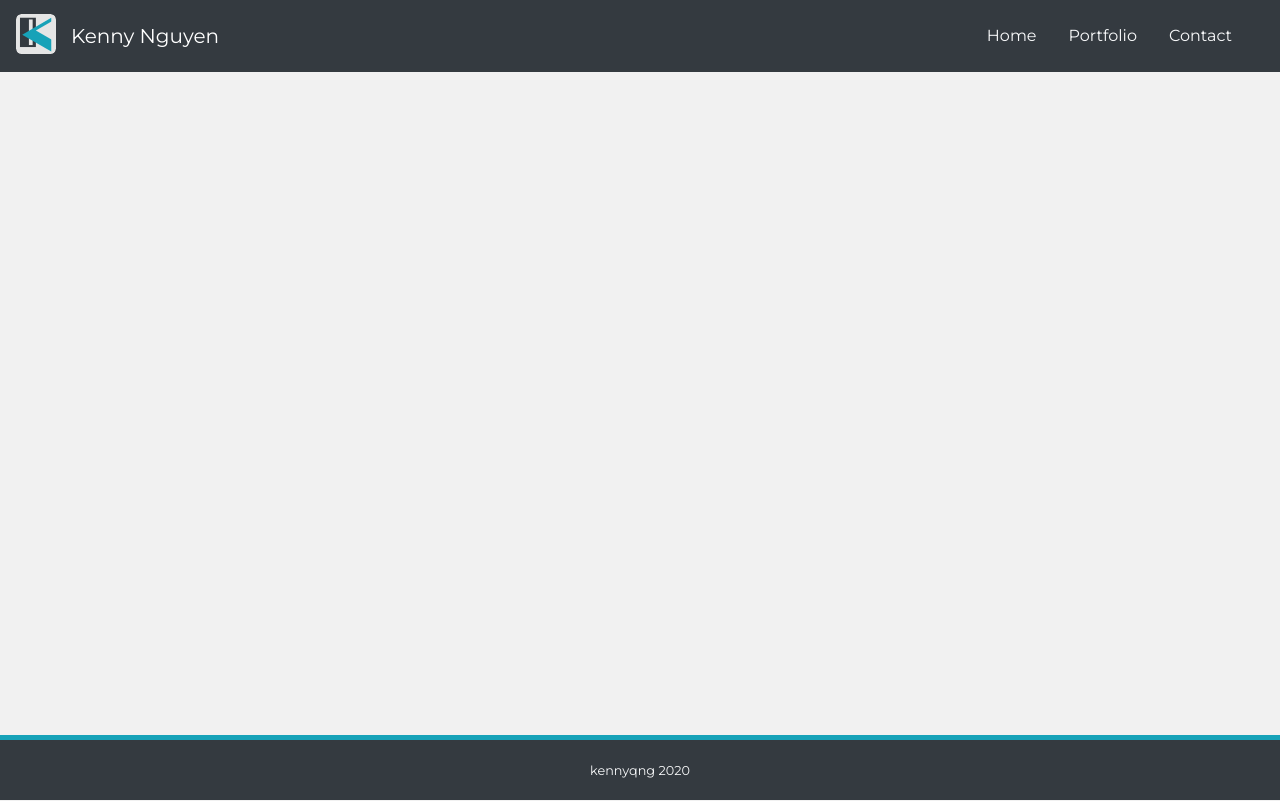
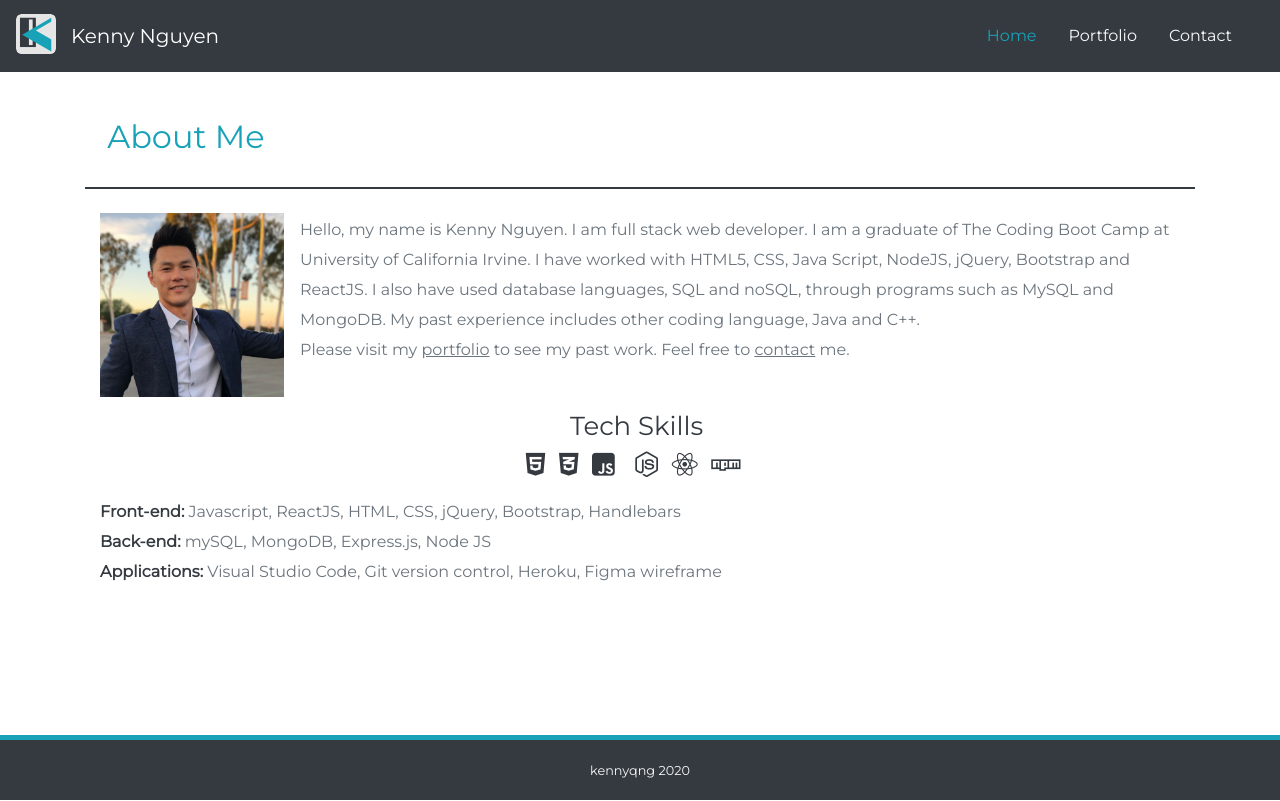
Before and after one commit to kennyqng/portfolio, a React (Create React App) app: page /home in a window 1280 px wide. Built offline with nearby package versions, Linux system fonts and the light colour scheme.

Commit message:
github react deploy

```diff
--- a/package.json
+++ b/package.json
@@ -1,4 +1,5 @@
 {
+  "homepage": "http://kennyqng.github.io/portfolio",
   "name": "portfolio",
   "version": "0.1.0",
   "private": true,
@@ -13,6 +14,8 @@
     "react-scripts": "^3.4.3"
   },
   "scripts": {
+    "predeploy": "npm run build",
+    "deploy": "gh-pages -d build",
     "start": "react-scripts start",
     "build": "react-scripts build",
     "test": "react-scripts test",
@@ -32,5 +35,8 @@
       "last 1 firefox version",
       "last 1 safari version"
     ]
+  },
+  "devDependencies": {
+    "gh-pages": "^3.1.0"
   }
 }
--- a/src/App.css
+++ b/src/App.css
@@ -10,7 +10,7 @@ html {
 
 /* Primary Theme */
 body {
-  background-color: rgba(0, 0, 0, 0.055);
+  /* background-color: rgba(0, 0, 0, 0.055); */
   margin-bottom: 80px;
   font-family: "Montserrat", sans-serif;
   font-size: medium;
@@ -20,6 +20,9 @@ body {
 }
 
 /* HOME */
+.outline {
+  border: none!important;
+}
 .about {
   min-height: 400px;
   font-size: 20px;
--- a/src/App.js
+++ b/src/App.js
@@ -12,7 +12,7 @@ function App() {
     <Router>
       <div className="Portfolio">
         <Navbar/>
-        <Route exact path="/" component={Home} />
+        <Route exact path="/home" component={Home} />
         <Route exact path="/portfolio" component={Portfolio} />
         <Route path="/contact" component={Contact} />
         <Footer />
--- a/src/components/Navbar.js
+++ b/src/components/Navbar.js
@@ -8,7 +8,7 @@ function Navbar() {
     <nav className="navbar navbar-expand-xl navbar-dark bg-dark justify-content-center mx-0 mb-4">
       <a
         className="navbar-brand justify-content-center text-white mx-0"
-        href="/"
+        href="/home"
       >
         <img
           src={logo}
@@ -27,9 +27,9 @@ function Navbar() {
         <ul className="nav">
           <li className="nav-item active">
             <Link
-              to="/"
+              to="/home"
               className={
-                location.pathname === "/" ? "nav-link " : "nav-link text-light"
+                location.pathname === "/home" ? "nav-link " : "nav-link text-light"
               }
             >
               Home <span className="sr-only">(current)</span>
--- a/src/components/Thumbnail/style.css
+++ b/src/components/Thumbnail/style.css
@@ -52,7 +52,7 @@
   padding: 15px;
   box-shadow: inset 0px 5px 10px rgba(0,0,0,0.4);
   word-wrap: break-word;
-  overflow: hidden;
+  /* overflow: hidden; */
 }
 .summary a {
   color: #17a2b8;
@@ -72,5 +72,6 @@
     height: 241px;
     max-width: 648px;
     box-shadow: inset 5px 0px 5px rgba(0,0,0,0.4);
-  }
+    padding: 30px;
 }
+}
--- a/src/components/pages/Contact.js
+++ b/src/components/pages/Contact.js
@@ -27,7 +27,7 @@ function Contact() {
   return (
     <div className="contact">
       {/* Form goes here */}
-      <div className="container bg-white border border-light pb-4 form">
+      <div className="container bg-white border border-light pb-4 outline form">
         <h2 className="text-info py-2">Contact</h2>
 
         <div className="container border border-dark mb-4 line"></div>
--- a/src/components/pages/Home.js
+++ b/src/components/pages/Home.js
@@ -4,7 +4,7 @@ import profile from "../../Assets/profile.JPG";
 function Home() {
   return (
     <div>
-      <div className="container bg-white border border-light pb-4 about">
+      <div className="container bg-white border border-light pb-4 outline about">
         <h2 className="text-info py-2">About Me</h2>
 
         <div className="container border border-dark mb-4 "></div>
@@ -13,21 +13,21 @@ function Home() {
           <div className="bio">
             <img src={profile} className="float-left pr-3" alt="profile"></img>
             <small className="text-muted">
-              Hello, my name is Kenny Nguyen. I am full stack web
-              developer. I am a graduate of The Coding Boot Camp at University
-              of California Irvine. I have worked with HTML5, CSS, Java Script,
-              NodeJS, jQuery, Bootstrap and ReactJS. I also have used database
+              Hello, my name is Kenny Nguyen. I am full stack web developer. I
+              am a graduate of The Coding Boot Camp at University of California
+              Irvine. I have worked with HTML5, CSS, Java Script, NodeJS,
+              jQuery, Bootstrap and ReactJS. I also have used database
               languages, SQL and noSQL, through programs such as MySQL and
               MongoDB. My past experience includes other coding language, Java
               and C++.
               <br></br>
               Please visit my{" "}
               <a className="link" href="/portfolio">
-                portfolio{" "}
-              </a>
+                portfolio
+              </a>{" "}
               to see my past work. Feel free to{" "}
               <a className="link" href="/contact">
-                contact{" "}
+                contact
               </a>{" "}
               me.
             </small>
@@ -41,20 +41,19 @@ function Home() {
             <i className="fab fa-react"></i>&nbsp;&nbsp;
             <i className="fab fa-npm"></i>&nbsp;&nbsp;
           </div>
-          <small className="text">Languages: </small>
+          <small className="text">Front-end: </small>
           <small className="text-muted">
-            Javascript, HTML, CSS, Node JS, SQL, noSQL
+            Javascript, ReactJS, HTML, CSS, jQuery, Bootstrap, Handlebars
           </small>
           <br></br>
-          <small className="text">Libraries: </small>
+          <small className="text">Back-end: </small>
           <small className="text-muted">
-            ReactJS, Bootstrap, Handlebars, JQuery, Canvas JS
+            mySQL, MongoDB, Express.js, Node JS
           </small>
           <br></br>
           <small className="text">Applications: </small>
           <small className="text-muted">
-            Visual Studio Code, MySQL, MongoDB, Robo 3T, Git version control,
-            Heroku, Figma wireframe
+            Visual Studio Code, Git version control, Heroku, Figma wireframe
           </small>
         </div>
       </div>
--- a/src/components/pages/Portfolio.js
+++ b/src/components/pages/Portfolio.js
@@ -60,7 +60,7 @@ function Portfolio() {
     }
   ];
   return (
-    <div className="container bg-white border border-light pb-4">
+    <div className="container bg-white border border-light pb-4 outline">
       <h2 className="text-info py-2">Portfolio</h2>
       <div className="container border border-dark mb-4 "></div>
       <div className="wrapper">
```
Also changed, not shown: 30 other files (tests, documents, lock files or other folders).
